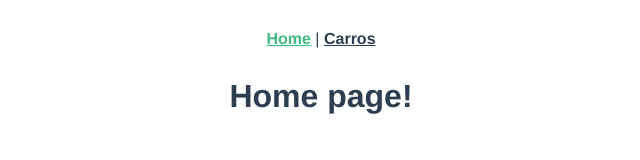
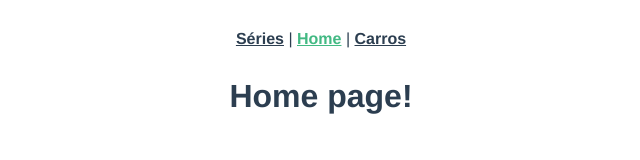
Before and after one commit to CleitonJB/Vue-ProjetoFinal, a Vue app: page / in a window 1280 px wide. Shown: the top 160 px of the page, without its empty margins (319-959 px from the left). Built offline with nearby package versions, Linux system fonts and the light colour scheme.

Commit message:
Add Series CRUD page route to application

```diff
--- a/src/App.vue
+++ b/src/App.vue
@@ -1,6 +1,7 @@
 <template>
   <div id="app">
     <div id="nav">
+      <router-link to="/series">Séries</router-link> |
       <router-link to="/">Home</router-link> |
       <router-link to="/cars">Carros</router-link>
     </div>
--- a/src/router/index.js
+++ b/src/router/index.js
@@ -3,12 +3,14 @@ import VueRouter from 'vue-router'
 
 import Home from '../pages/Home'
 import CarCrud from '../pages/CarCrud'
+import SeriesCrud from '../pages/SeriesCrud'
 
 Vue.use(VueRouter)
 
 const routes = [
-  { path: '/',     name: 'Home',    component: Home    },
-  { path: '/cars', name: 'CarCrud', component: CarCrud }
+  { path: '/',       name: 'Home',       component: Home       },
+  { path: '/cars',   name: 'CarCrud',    component: CarCrud    },
+  { path: '/series', name: 'SeriesCrud', component: SeriesCrud }
 ]
 
 const router = new VueRouter({
```
